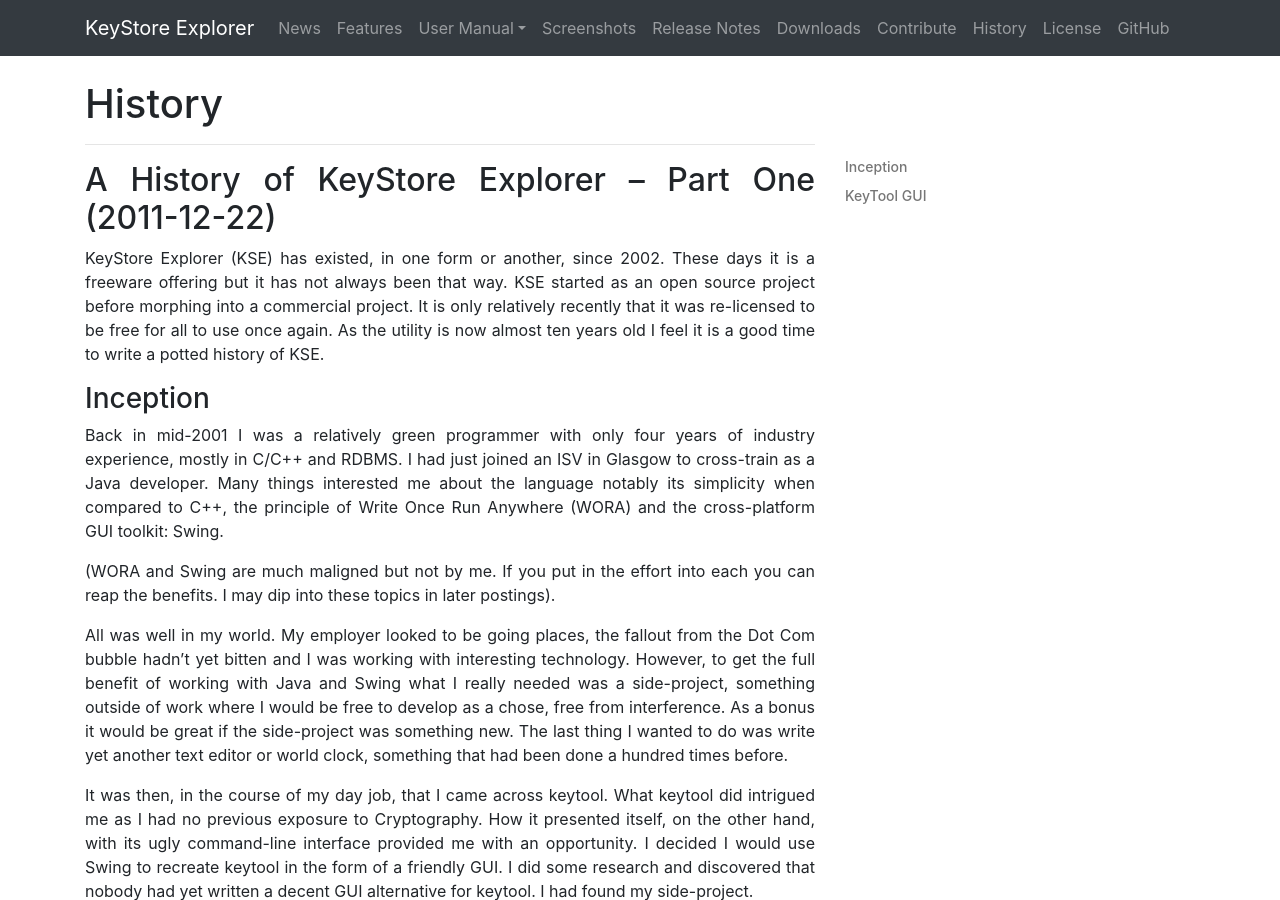
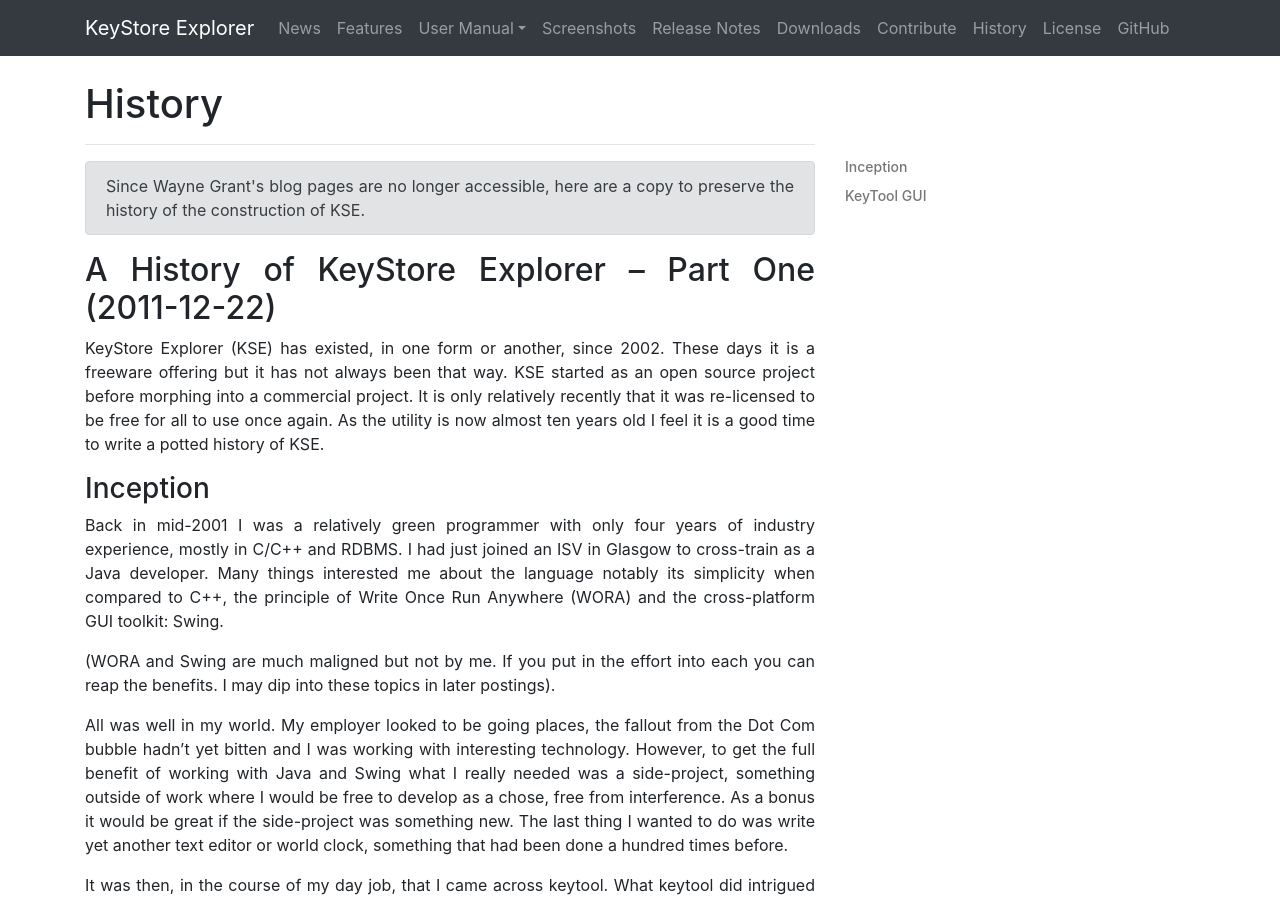
Before and after one commit to kaikramer/kaikramer.github.io, a Jekyll site: the page built from history/index.html, in a window 1280 px wide and 900 px high. Built offline with Jekyll 4.4.1, drawn with Linux system fonts in a browser that asks for light colours.

Commit message:
📝 add a header explaining the reason for the page (similar to a disclaimer)

```diff
--- a/history/index.html
+++ b/history/index.html
@@ -5,6 +5,11 @@
 
 <h1>History</h1>
 <hr />
+
+<div class="alert alert-secondary" role="alert">
+Since Wayne Grant's blog pages are no longer accessible,
+here are a copy to preserve the history of the construction of KSE.
+</div>
 
 <h2>A History of KeyStore Explorer – Part One (2011-12-22)</h2>
 
```
